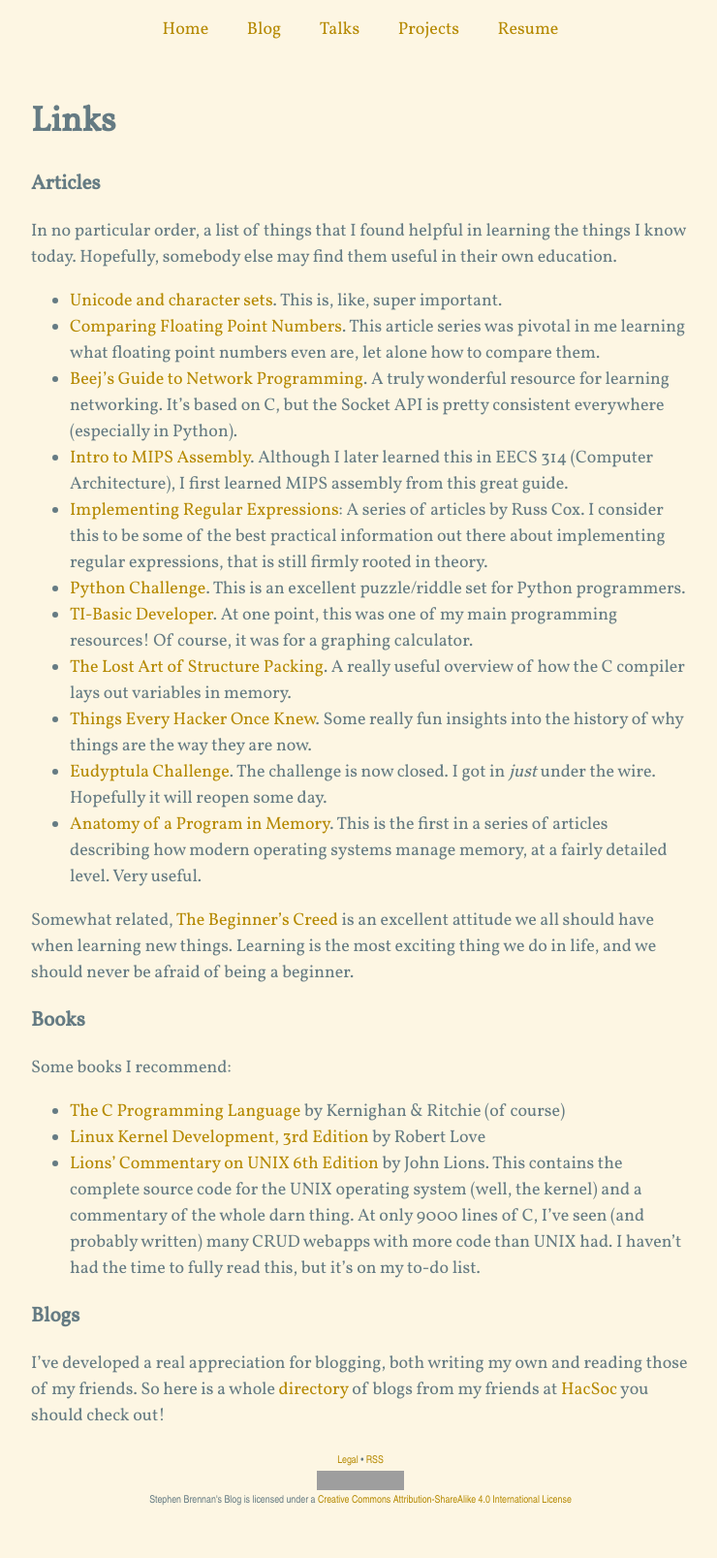
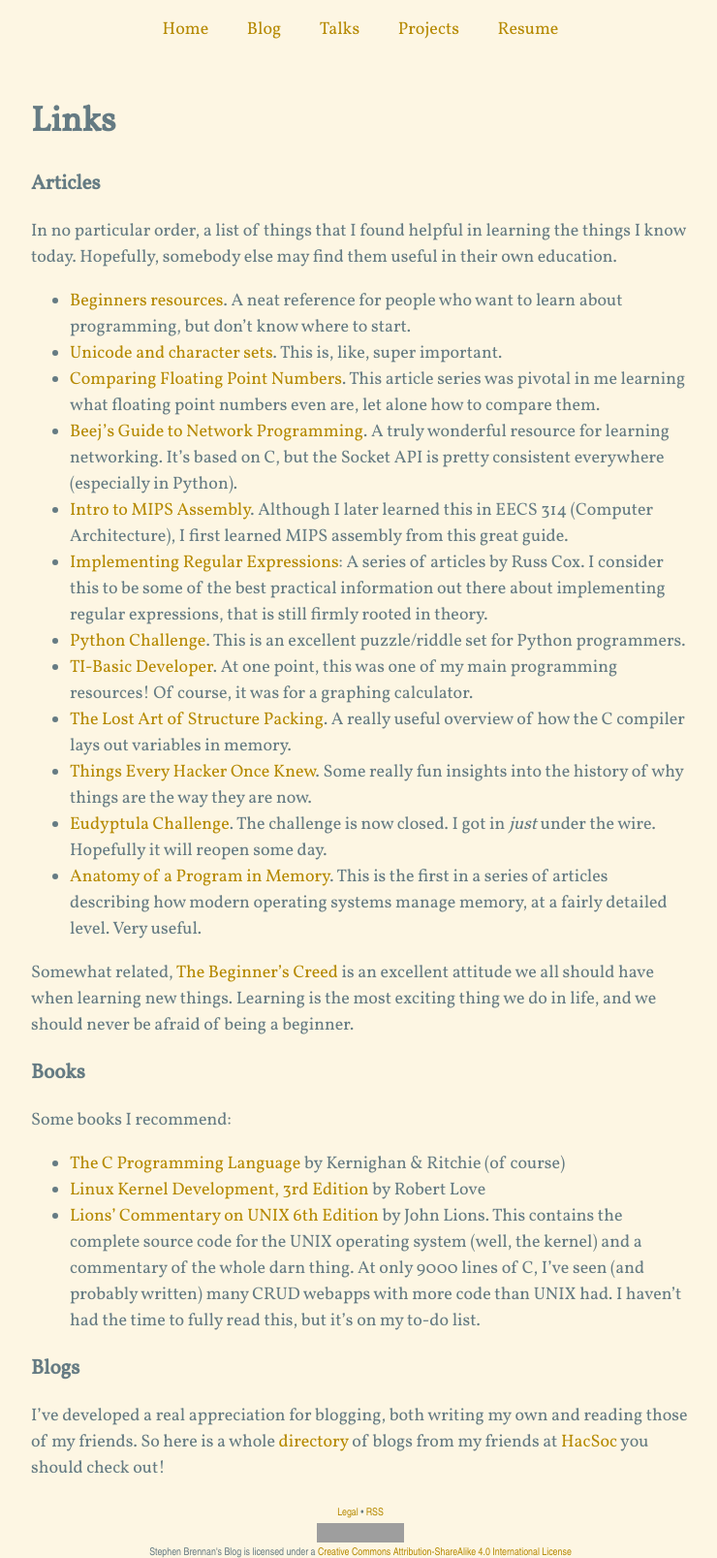
Before and after one commit to brenns10/brennan.io, a Jekyll site: the page built from links.md, in a window 1280 px wide. Shown: the whole page at 97% size, without its empty margins (268-1008 px from the left). Built offline with Jekyll 4.4.1, drawn with Linux system fonts in a browser that asks for light colours; nearby versions of some CDN libraries; comment, search, counter and statistics services are not loaded; before the commit the page ends 1553 px from its top, so only the background shows below that; grey boxes are pictures that could not be loaded.

Commit message:
Add link and some hidden text

```diff
--- a/links.md
+++ b/links.md
@@ -10,6 +10,10 @@ In no particular order, a list of things that I found helpful in learning the
 things I know today. Hopefully, somebody else may find them useful in their own
 education.
 
+<!-- Hi Adam! -->
+
+- [Beginners resources][beginners]. A neat reference for people who want to
+  learn about programming, but don't know where to start.
 - [Unicode and character sets][joel-unicode]. This is, like, super important.
 - [Comparing Floating Point Numbers][float].  This article series was pivotal in
   me learning what floating point numbers even are, let alone how to compare
@@ -36,6 +40,7 @@ education.
   articles describing how modern operating systems manage memory, at a fairly
   detailed level. Very useful.
 
+[beginners]: https://www.vodien.com/blog/education/beginners-resources-to-learn-programming-languages.php
 [joel-unicode]: http://www.joelonsoftware.com/articles/Unicode.html
 [beej]: http://beej.us/guide/bgnet/
 [mips]: http://chortle.ccsu.edu/assemblytutorial/index.html
```
